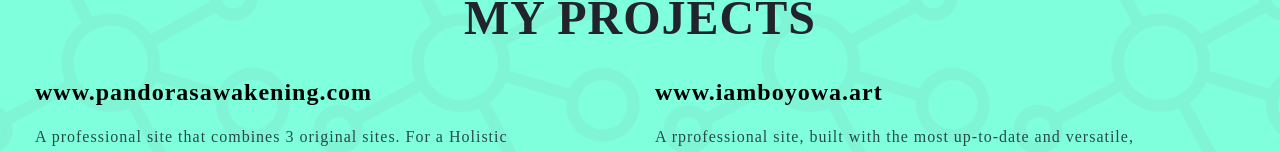
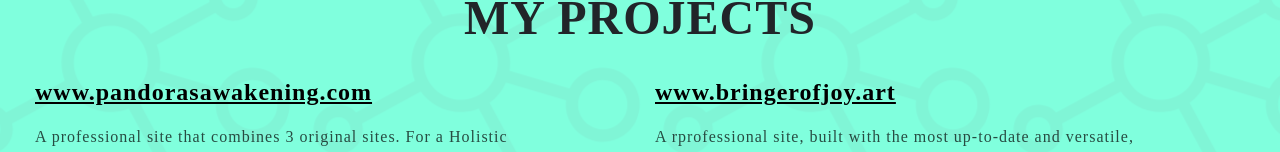
Before and after one commit to dogbeide/bringerofjoyart, a Next.js app: page /web-dev in a window 1280 px wide. Shown: the part 800-952 px from the top of the page. Built offline with nearby package versions, Linux system fonts and the light colour scheme; a web font is replaced by a local one.

Commit message:
modify iamboyowa.art to bringerofoy.art + make title clickable

```diff
--- a/src/app/web-dev/components/Project.css
+++ b/src/app/web-dev/components/Project.css
@@ -48,6 +48,13 @@
 
 .project__title {
     color: black;
+    font-size: 24px;
+    font-weight: bold;
+    margin-bottom: 15px;
+    text-decoration: underline;
+}
+.project__title:hover {
+    color: blue;
     font-size: 24px;
     font-weight: bold;
     margin-bottom: 15px;
--- a/src/app/web-dev/components/Project.tsx
+++ b/src/app/web-dev/components/Project.tsx
@@ -43,7 +43,9 @@ const Project = ({ url, img, alt, title, desc, techs, inactive = false } : {
             }
 
             <div className="project__info">
-                <div className="project__title">{title}</div>
+                <div className="project__title">
+                    <a href={url} className='text-black underline hover:text-blue-950'>{title}</a>
+                </div>
                 <div className="project__desc">{desc}</div>
             </div>
         </div>
--- a/src/app/web-dev/constants/projects.ts
+++ b/src/app/web-dev/constants/projects.ts
@@ -17,10 +17,10 @@ const projects = [
     },
     {
         id: -4,
-        url: "https://www.iamboyowa.art/",
+        url: "https://www.bringerofjoy.art/",
         img: '/images/iamboyowa-art-site.png',
-        alt: "iamboyowa-art-site",
-        title: "www.iamboyowa.art",
+        alt: "bringerofjoy-art-site",
+        title: "www.bringerofjoy.art",
         desc: "A rprofessional site, built with the most up-to-date and versatile, \
                 scalable frameworks for both SEO and functionality. For an independent artist, poet, musician, and \
                 healing practitioner to share his gifts, his new book, and offer his services. \
```
